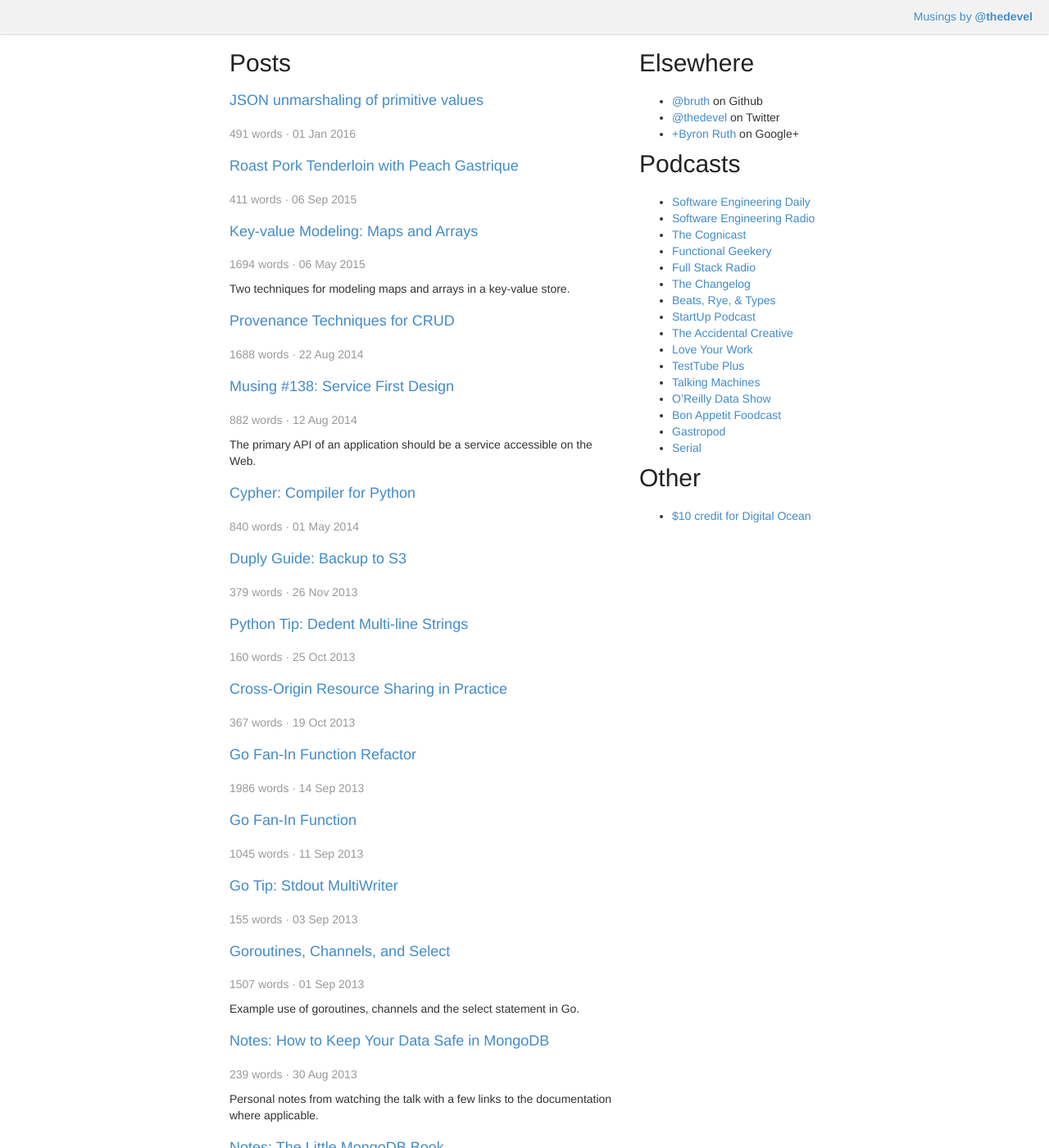
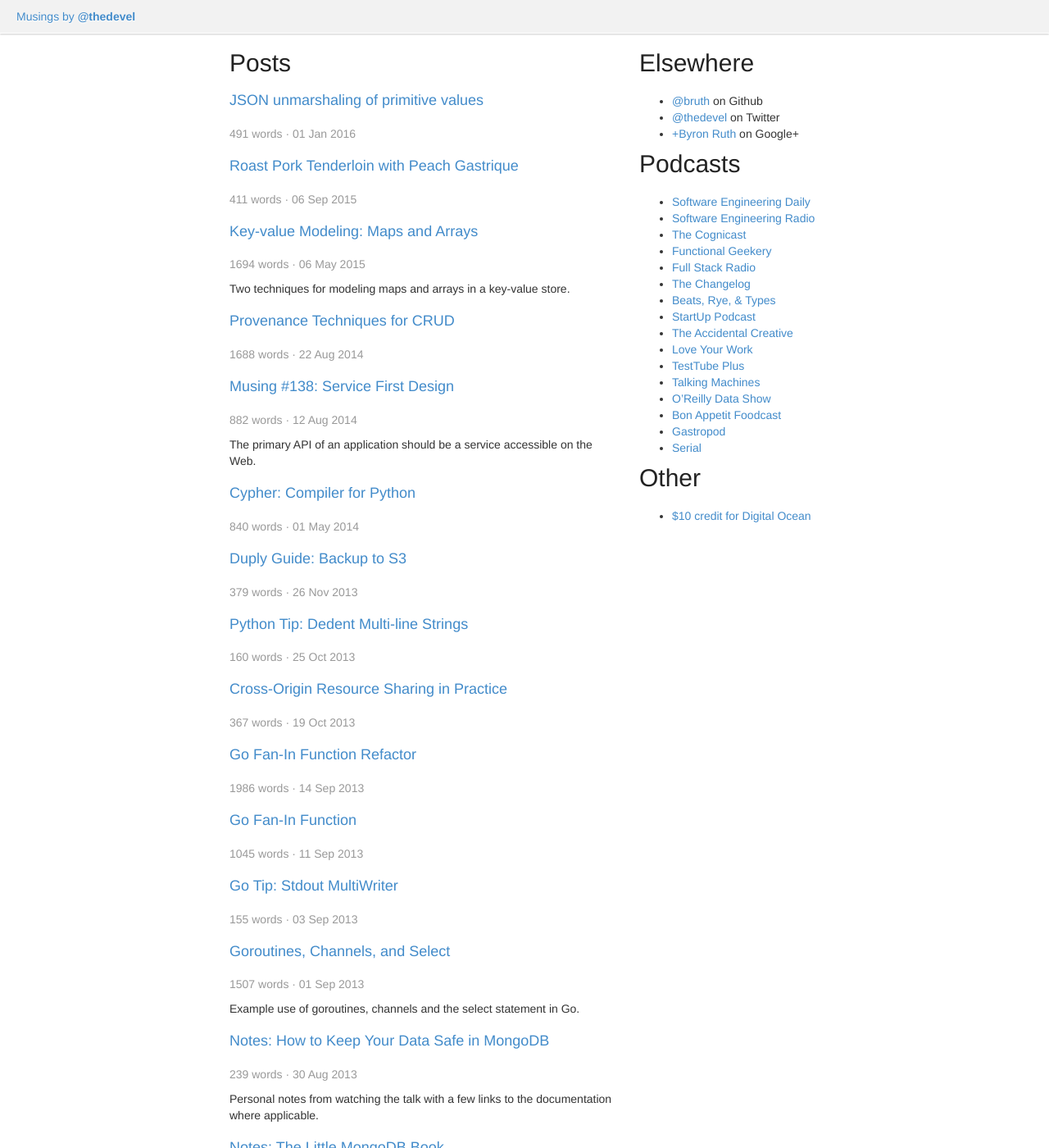
Before and after one commit to bruth/devel.io, a Jekyll site: the page built from index.html, in a window 1280 px wide and 1400 px high. Shown: the whole window at 82% size. Built offline with Jekyll 4.4.1, drawn with Linux system fonts in a browser that asks for light colours; Markdown is read by kramdown in place of the engine named in the settings.

Commit message:
Remove right text-align in header

```diff
--- a/css/minimal.css
+++ b/css/minimal.css
@@ -27,7 +27,6 @@ header {
     top: 0;
     left: 0;
     right: 0;
-    text-align: right;
 }
 
 code {
```
